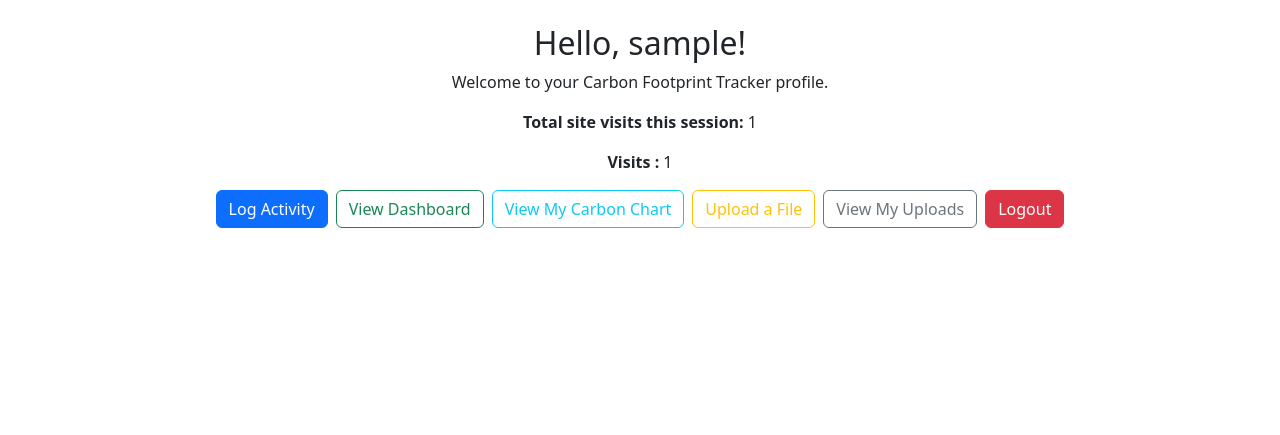
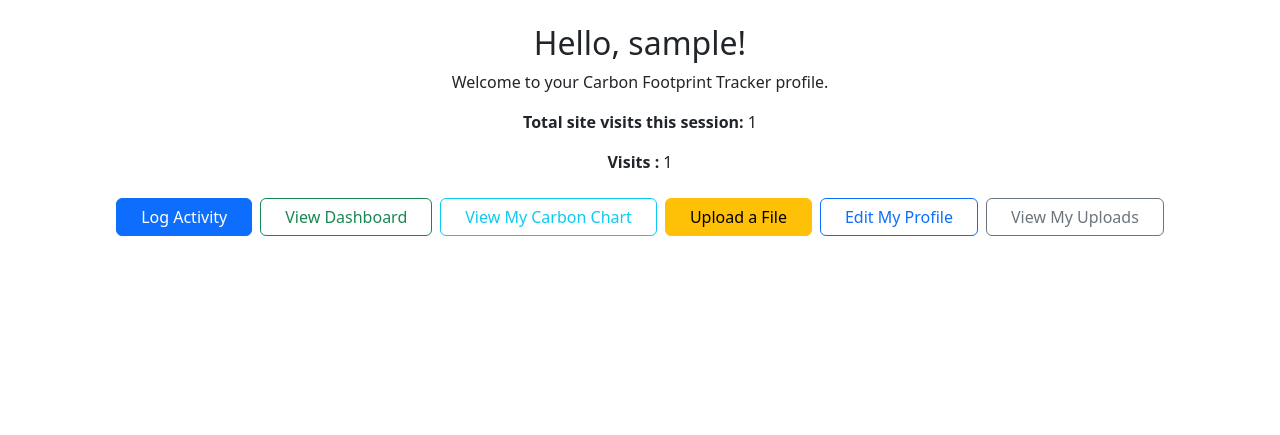
Before and after one commit to shivpatel22/carbon-footprint-tracker, a Django app: page /profile/ in a window 1280 px wide. Shown: the part 56-491 px from the top of the page. Run offline with Django 4.2, Linux system fonts and the light colour scheme; the visitor is signed in with stand-in values (Sample User, id 1); data that the repository does not hold is empty.

Commit message:
upload profile and view my profile page

```diff
--- a/tracker1/models.py
+++ b/tracker1/models.py
@@ -9,6 +9,8 @@ class UserProfile(models.Model):
     bio = models.TextField(blank=True)
     city = models.CharField(max_length=100, blank=True)
     join_date = models.DateTimeField(auto_now_add=True)
+    profile_picture = models.ImageField(upload_to='profile_pics/', blank=True, null=True)
+
 
     def __str__(self):
         return self.user.username
--- a/tracker1/templates/tracker1/profile.html
+++ b/tracker1/templates/tracker1/profile.html
@@ -7,14 +7,16 @@
     <p><strong>Total site visits this session:</strong> {{ visits }}</p>
     <p><strong>Visits :</strong> {{ visits_today }}</p>
 
-    <div class="d-grid gap-2 d-sm-flex justify-content-sm-center mt-3">
-        <a href="{% url 'log_activity' %}" class="btn btn-primary">Log Activity</a>
-        <a href="{% url 'dashboard' %}" class="btn btn-outline-success">View Dashboard</a>
-        <a href="{% url 'charts' %}" class="btn btn-outline-info">View My Carbon Chart</a>
-        <a href="{% url 'upload_file' %}" class="btn btn-outline-warning">Upload a File</a>
-        <a href="{% url 'my_uploads' %}" class="btn btn-outline-secondary">View My Uploads</a>
-        <a href="{% url 'logout' %}" class="btn btn-danger">Logout</a>
-    </div>
+    <div class="d-flex flex-wrap justify-content-center gap-2 mt-4">
+    <a href="{% url 'log_activity' %}" class="btn btn-primary px-4">Log Activity</a>
+    <a href="{% url 'dashboard' %}" class="btn btn-outline-success px-4">View Dashboard</a>
+    <a href="{% url 'charts' %}" class="btn btn-outline-info px-4">View My Carbon Chart</a>
+    <a href="{% url 'upload_file' %}" class="btn btn-warning px-4">Upload a File</a>
+    <a href="{% url 'view_my_profile' %}" class="btn btn-outline-primary px-4">Edit My Profile</a>
+    <a href="{% url 'my_uploads' %}" class="btn btn-outline-secondary px-4">View My Uploads</a>
+
+</div>
+
 
 {% if tips %}
 <div class="alert alert-info mt-4">
--- a/tracker1/urls.py
+++ b/tracker1/urls.py
@@ -25,6 +25,9 @@ urlpatterns = [
     path('leaderboard/', views.leaderboard_view, name='leaderboard'),
     path('edit-log/<int:log_id>/', views.edit_activity, name='edit_activity'),
 
+    path('my-profile/', views.view_my_profile, name='view_my_profile'),
+
+
 
 
 ]
--- a/tracker1/views.py
+++ b/tracker1/views.py
@@ -1,6 +1,4 @@
 from django.shortcuts import render
-
-# Create your views here.
 from django.shortcuts import render
 from django.shortcuts import render, redirect
 from django.contrib.auth import login, logout, authenticate
@@ -14,8 +12,6 @@ from django.contrib.auth.decorators import login_required
 from .models import UploadRecord
 from .forms import UploadForm
 from datetime import datetime, timedelta
-
-
 from django.shortcuts import render
 from django.contrib.auth.decorators import login_required
 from datetime import datetime, timedelta
@@ -26,6 +22,8 @@ from django.db.models import Sum
 from django.contrib.auth.decorators import login_required
 from django.shortcuts import get_object_or_404
 from django.contrib import messages
+from .forms import ProfilePictureForm
+
 
 @login_required
 def edit_activity(request, log_id):
@@ -254,3 +252,20 @@ def contact_view(request):
 
 def team_view(request):
     return render(request, 'tracker1/team.html')
+
+@login_required
+def view_my_profile(request):
+    profile, created = UserProfile.objects.get_or_create(user=request.user)
+
+    if request.method == 'POST':
+        form = ProfilePictureForm(request.POST, request.FILES, instance=profile)
+        if form.is_valid():
+            form.save()
+    else:
+        form = ProfilePictureForm(instance=profile)
+
+    return render(request, 'tracker1/view_my_profile.html', {
+        'user': request.user,
+        'profile': profile,
+        'form': form
+    })
```
Also changed, not shown: tracker1/forms.py (+24 -0 lines), tracker1/templates/home.html (+9 -1 lines), tracker1/templates/tracker1/view_my_profile.html (added, +35 -0 lines), tracker1/migrations/0003_userprofile_profile_picture.py (added).
